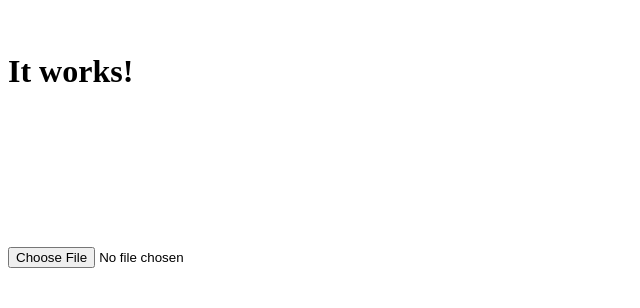
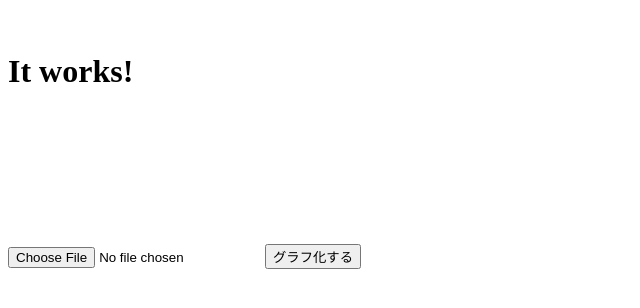
Before and after one commit to takashiAg/SPL_heart_time, an Electron app: page index.html in a window 800 px wide. Shown: the whole page, without its empty margins (0-640 px from the left). Drawn offline with nearby package versions, Linux system fonts and the light colour scheme.

Commit message:
add button

```diff
--- a/index.html
+++ b/index.html
@@ -89,6 +89,7 @@
 <body>
 <h1>It works!</h1>
 <input type="file" id="file">
+<button onclick="get_draw()">グラフ化する</button>
 <canvas id="hr"></canvas>
 
 </body>
```
